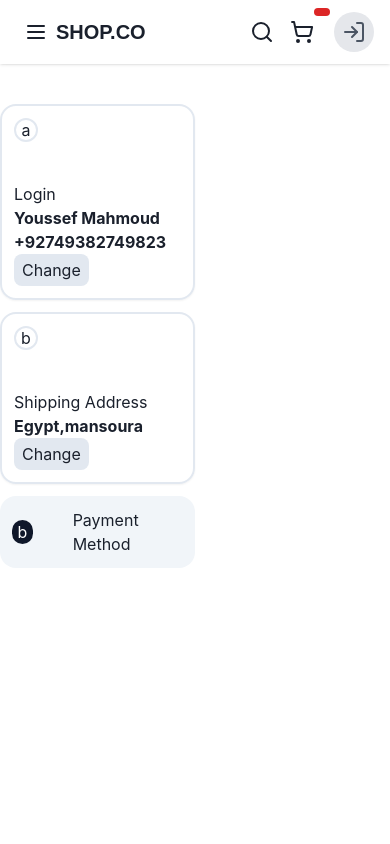
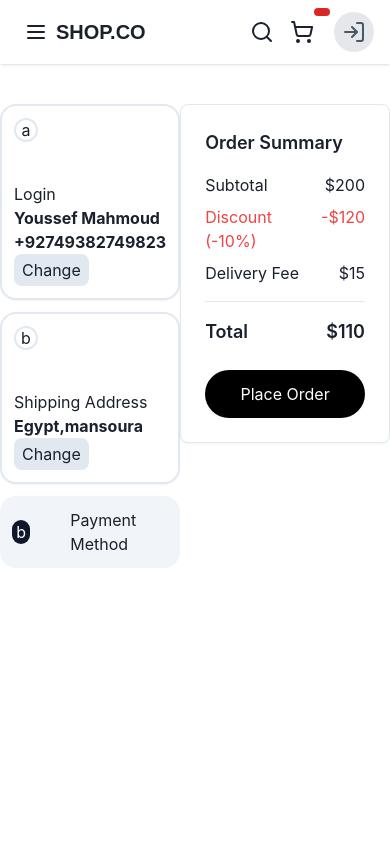
Before and after one commit to yousefjoe1/vite-react, a React (Vite) app: page /checkout in a window 390 px wide. Shown: the top 844 px of the page. Built offline with nearby package versions, Linux system fonts and the light colour scheme; no server answers.

Commit message:
update mobile filter page

```diff
--- a/package.json
+++ b/package.json
@@ -16,6 +16,7 @@
     "@tanstack/react-query": "^5.56.2",
     "axios": "^1.7.7",
     "framer-motion": "^11.5.6",
+    "lodash": "^4.17.21",
     "lucide-react": "^0.445.0",
     "prop-types": "^15.8.1",
     "react": "^18.3.1",
--- a/src/Pages/Cart/Cart.jsx
+++ b/src/Pages/Cart/Cart.jsx
@@ -36,7 +36,7 @@ const Cart = () => {
               <MySpinner />
             ) : (
               <>
-              {data.data.length  == 0 ?
+              {data?.data?.length  == 0 ?
               <img src="https://mir-s3-cdn-cf.behance.net/projects/404/95974e121862329.Y3JvcCw5MjIsNzIxLDAsMTM5.png" alt="image" />
                 :
               <CartAndOrder
--- a/src/Pages/Cart/components/CartAndOrder.jsx
+++ b/src/Pages/Cart/components/CartAndOrder.jsx
@@ -27,9 +27,6 @@ const CartAndOrder = ({ producuts, status }) => {
 
 
   let t = total - finalPrice
-  console.log(t,'curr price');
-
-
 
   return (
     <div>
--- a/src/Pages/CategoriesPage/components/FilterMobile.jsx
+++ b/src/Pages/CategoriesPage/components/FilterMobile.jsx
@@ -44,12 +44,12 @@ const FilterMobile = ({refetch}) => {
     const newSearchParams = new URLSearchParams();
     newSearchParams.set("dress", "casual");
     document.body.scrollIntoView({ behavior: "smooth" });
-    await setSearchParams(newSearchParams);
+    setSearchParams(newSearchParams);
     refetch();
     document.body.scrollIntoView();
   };
   return (
-    <div>
+    <div className="absolute right-5">
       <button className="lg:hidden block" mt={0} ref={btnRef} onClick={onOpen}>
       <GoFilter size={25} />
       </button>
--- a/src/Pages/Checkout/Checkout.jsx
+++ b/src/Pages/Checkout/Checkout.jsx
@@ -5,7 +5,7 @@ const Checkout = () => {
   return (
     <ContainerUp className='min-h-screen container mx-auto'>
 
-      <div className="flex pt-10">
+      <div className="flex justify-between pt-10">
 
         <div className="left-section w-1/2">
 
@@ -47,6 +47,30 @@ const Checkout = () => {
           </div>
 
         </div>
+        <div className="w-full lg:w-1/3">
+          <div className="bg-white rounded-lg shadow-sm border p-6">
+            <h2 className="text-lg font-semibold mb-4">Order Summary</h2>
+            <div className="flex justify-between mb-2">
+              <span>Subtotal</span>
+              <span>$200</span>
+            </div>
+            <div className="flex justify-between mb-2 text-red-500">
+              <span>Discount (-10%)</span>
+              <span>-$120</span>
+            </div>
+            <div className="flex justify-between mb-2">
+              <span>Delivery Fee</span>
+              <span>$15</span>
+            </div>
+            <div className="flex justify-between font-semibold text-lg mt-4 pt-4 border-t">
+              <span>Total</span>
+              <span>$110</span>
+            </div>
+            <div to={`/checkout`} className="w-full block text-center bg-black text-white py-3 rounded-full mt-6 hover:bg-gray-800 transition duration-300">
+            Place Order
+            </div>
+          </div>
+        </div>
 
 
       </div>
--- a/src/main.jsx
+++ b/src/main.jsx
@@ -66,6 +66,10 @@ const router = createBrowserRouter([
         path: "product/:id",
         element: <ProductPage/>,
       },
+      {
+        path: "*",
+        element: <><img src="https://media.istockphoto.com/id/1348157796/vector/website-under-construction-page-web-page-under-construction-website-under-maintenance-page.jpg?s=612x612&w=0&k=20&c=vJCWlc0t7pZY3b41LciyKsXQAtcDlMqzq2M7zOsl5rI=" alt="" /></>,
+      },
     ],
   },
 ]);
```
Also changed, not shown: src/_components/Cards/CartProduct.jsx (+44 -2 lines), 1 other file (tests, documents, lock files or other folders).
